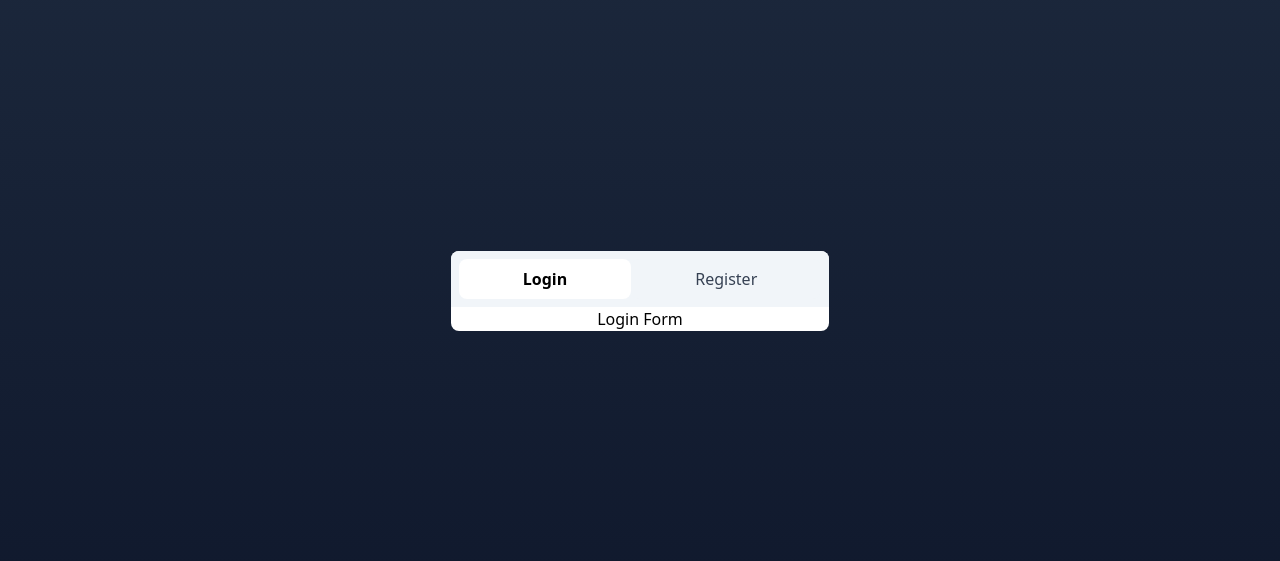
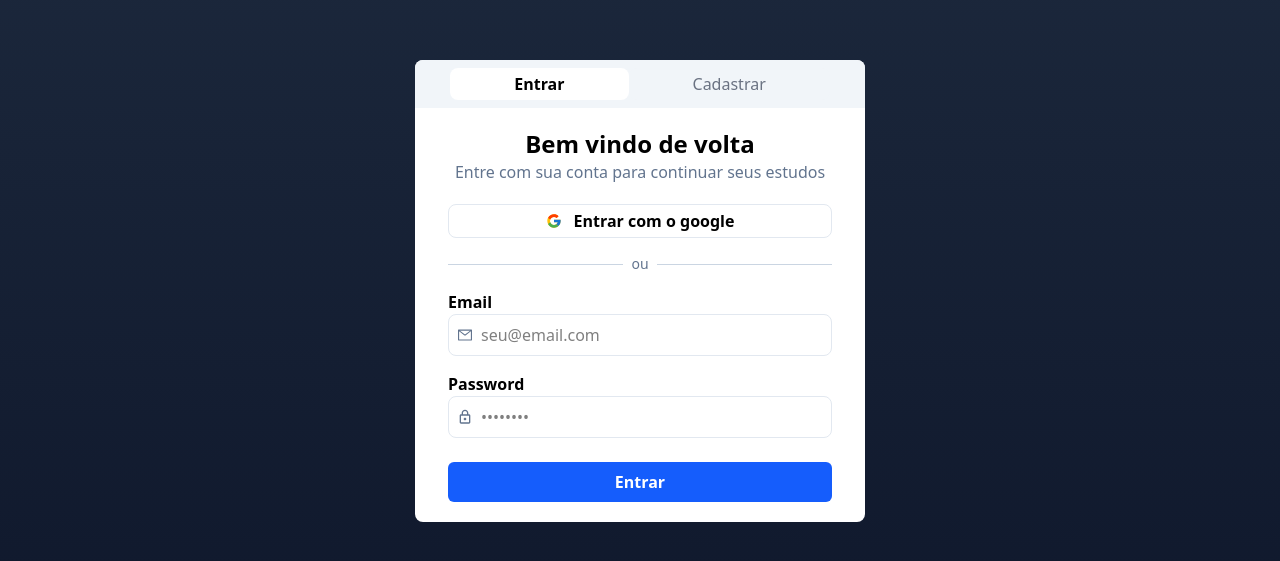
Before and after one commit to Engenharia-II/frontend, a Next.js app: page /auth in a window 1280 px wide. Shown: the part 109-670 px from the top of the page. Built offline with nearby package versions, Linux system fonts and the light colour scheme.

Commit message:
feat: create auth components

```diff
--- a/src/components/auth_page/AuthLayout.tsx
+++ b/src/components/auth_page/AuthLayout.tsx
@@ -26,16 +26,16 @@ export default function AuthLayout() {
     <div className="flex flex-col items-center justify-center bg-white border-none rounded-lg">
       <div className="flex items-center justify-center bg-slate-100 p-2 border-none rounded-t-lg w-full">
         <button
-          className={`px-16 py-2 rounded-lg cursor-pointer ${isLogin ? 'bg-white font-bold text-black' : 'bg-slate-100 text-gray-700'}`}
+          className={`px-16 py-1 rounded-lg cursor-pointer ${isLogin ? 'bg-white text-black font-semibold' : 'bg-slate-100 text-gray-500'}`}
           onClick={handleLoginToggle}
         >
-          Login
+          Entrar
         </button>
         <button
-          className={`px-16 py-2 rounded-lg cursor-pointer ${isRegister ? 'bg-white font-bold text-black' : 'bg-slate-100 text-gray-700'}`}
+          className={`px-16 py-1 rounded-lg cursor-pointer ${isRegister ? 'bg-white text-black font-semibold' : 'bg-slate-100 text-gray-500'}`}
           onClick={handleRegisterToggle}
         >
-          Register
+          Cadastrar
         </button>
       </div>
       {isLogin ? <LoginForm /> : <RegisterForm />}
--- /dev/null
+++ b/src/components/auth_page/Footer.tsx
@@ -0,0 +1,23 @@
+export default function Footer() {
+  return (
+    <div className="text-center text-slate-300 mt-8">
+      <div className="mb-2">
+        <span>&copy;</span> 2025 CaminhoDev. Todos os direitos reservados.
+      </div>
+      <div className="flex justify-center gap-4 max-sm:flex-wrap">
+        <a href="#" className="no-underline">
+          Sobre
+        </a>
+        <a href="#" className="no-underline">
+          Termos
+        </a>
+        <a href="#" className="no-underline">
+          Privacidade
+        </a>
+        <a href="#" className="no-underline">
+          Contato
+        </a>
+      </div>
+    </div>
+  );
+}
--- a/src/components/auth_page/LoginForm.tsx
+++ b/src/components/auth_page/LoginForm.tsx
@@ -1,7 +1,54 @@
+import { FcGoogle } from 'react-icons/fc';
+import { AiOutlineMail } from 'react-icons/ai';
+import { MdOutlineLock } from 'react-icons/md';
+
 export default function LoginForm() {
   return (
-    <div>
-      <h1>Login Form</h1>
+    <div className="flex flex-col items-center justify-center">
+      <div className="flex flex-col items-center justify-center p-5 px-10">
+        <h1 className="font-bold text-2xl">Bem vindo de volta</h1>
+        <p className="text-slate-500">
+          Entre com sua conta para continuar seus estudos
+        </p>
+      </div>
+      <div className="w-96">
+        <div className="flex items-center justify-center border border-slate-200 rounded-lg gap-3 hover:bg-slate-50 hover:cursor-pointer py-1 px-18">
+          <FcGoogle />
+          <p className="font-semibold">Entrar com o google</p>
+        </div>
+        <div className="flex items-center gap-2 w-full my-4">
+          <div className="flex-1 h-px bg-slate-300" />
+          <div className="text-slate-500 text-sm">ou</div>
+          <div className="flex-1 h-px bg-slate-300" />
+        </div>
+        <div>
+          <div>
+            <label className="font-semibold">Email</label>
+            <div className="flex items-center border border-slate-200 rounded-lg p-2 w-full mb-4 focus-within:border-slate-400">
+              <AiOutlineMail className="text-slate-500 mr-2" />
+              <input
+                type="text"
+                placeholder="seu@email.com"
+                className="flex-1 focus:outline-none"
+              />
+            </div>
+          </div>
+          <div>
+            <label className="font-semibold">Password</label>
+            <div className="flex items-center border border-slate-200 rounded-lg p-2 w-full mb-4 focus-within:border-slate-400">
+              <MdOutlineLock className="text-slate-500 mr-2" />
+              <input
+                type="password"
+                placeholder="••••••••"
+                className="flex-1 focus:outline-none"
+              />
+            </div>
+          </div>
+          <button className="hover:cursor-pointer hover:bg-blue-700 bg-blue-600 text-white font-semibold py-2 px-4 my-2 mb-5 rounded-md w-full">
+            Entrar
+          </button>
+        </div>
+      </div>
     </div>
   );
 }
--- a/src/components/auth_page/RegisterForm.tsx
+++ b/src/components/auth_page/RegisterForm.tsx
@@ -1,7 +1,55 @@
+import { AiOutlineMail } from 'react-icons/ai';
+import { MdOutlineLock } from 'react-icons/md';
+
 export default function RegisterForm() {
   return (
-    <div>
-      <h1>Register Form</h1>
+    <div className="flex flex-col items-center justify-center">
+      <div className="flex flex-col items-center justify-center p-5">
+        <h1 className="font-bold text-2xl">Crie sua conta</h1>
+        <p className="text-slate-500">
+          Registre-se para começar sua jornada de aprendizado
+        </p>
+      </div>
+      <div className="w-96">
+        <div>
+          <div>
+            <label className="font-semibold">Email</label>
+            <div className="flex items-center border border-slate-200 rounded-lg p-2 w-full mb-4 focus-within:border-slate-400">
+              <AiOutlineMail className="text-slate-500 mr-2" />
+              <input
+                type="text"
+                placeholder="seu@email.com"
+                className="flex-1 focus:outline-none"
+              />
+            </div>
+          </div>
+          <div>
+            <label className="font-semibold">Senha</label>
+            <div className="flex items-center border border-slate-200 rounded-lg p-2 w-full mb-4 focus-within:border-slate-400">
+              <MdOutlineLock className="text-slate-500 mr-2" />
+              <input
+                type="password"
+                placeholder="••••••••"
+                className="flex-1 focus:outline-none"
+              />
+            </div>
+          </div>
+          <div>
+            <label className="font-semibold">Repetir Senha</label>
+            <div className="flex items-center border border-slate-200 rounded-lg p-2 w-full mb-4 focus-within:border-slate-400">
+              <MdOutlineLock className="text-slate-500 mr-2" />
+              <input
+                type="password"
+                placeholder="••••••••"
+                className="flex-1 focus:outline-none"
+              />
+            </div>
+          </div>
+          <button className="hover:cursor-pointer hover:bg-green-700 bg-green-600 text-white font-semibold py-2 px-4 my-2 mb-5 rounded-md w-full">
+            Registrar
+          </button>
+        </div>
+      </div>
     </div>
   );
 }
```
